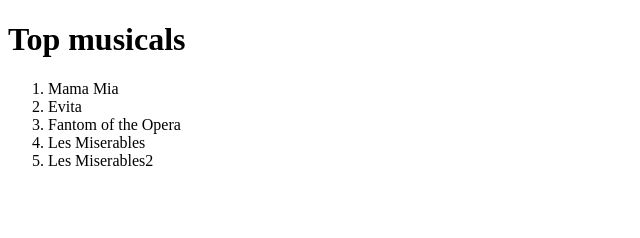
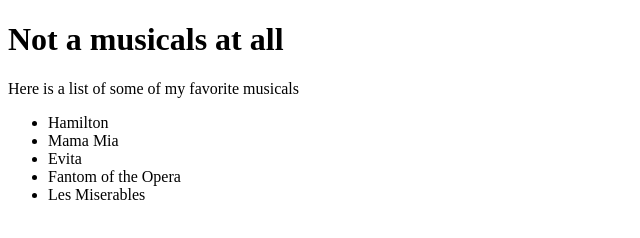
Before and after one commit to olgaKhristo/my_first_git, a plain HTML site: page index.html in a window 1280 px wide. Shown: the whole page, without its empty margins (0-640 px from the left). Drawn offline with Linux system fonts and the light colour scheme.

Commit message:
new format

```diff
--- a/index.html
+++ b/index.html
@@ -6,13 +6,15 @@
     <title>Document</title>
 </head>
 <body>
-    <h1> Top musicals</h1>
-    <ol>
+    <h1> Not a musicals at all</h1>
+    <p>Here is a list of some of my favorite musicals</p>
+    <ul>
+        <li>Hamilton</li>
         <li>Mama Mia</li>
         <li>Evita</li>
         <li>Fantom of the Opera</li>
         <li>Les Miserables</li>
-        <li>Les Miserables2</li>
-    </ol>
+
+    </ul>
 </body>
 </html>
```
